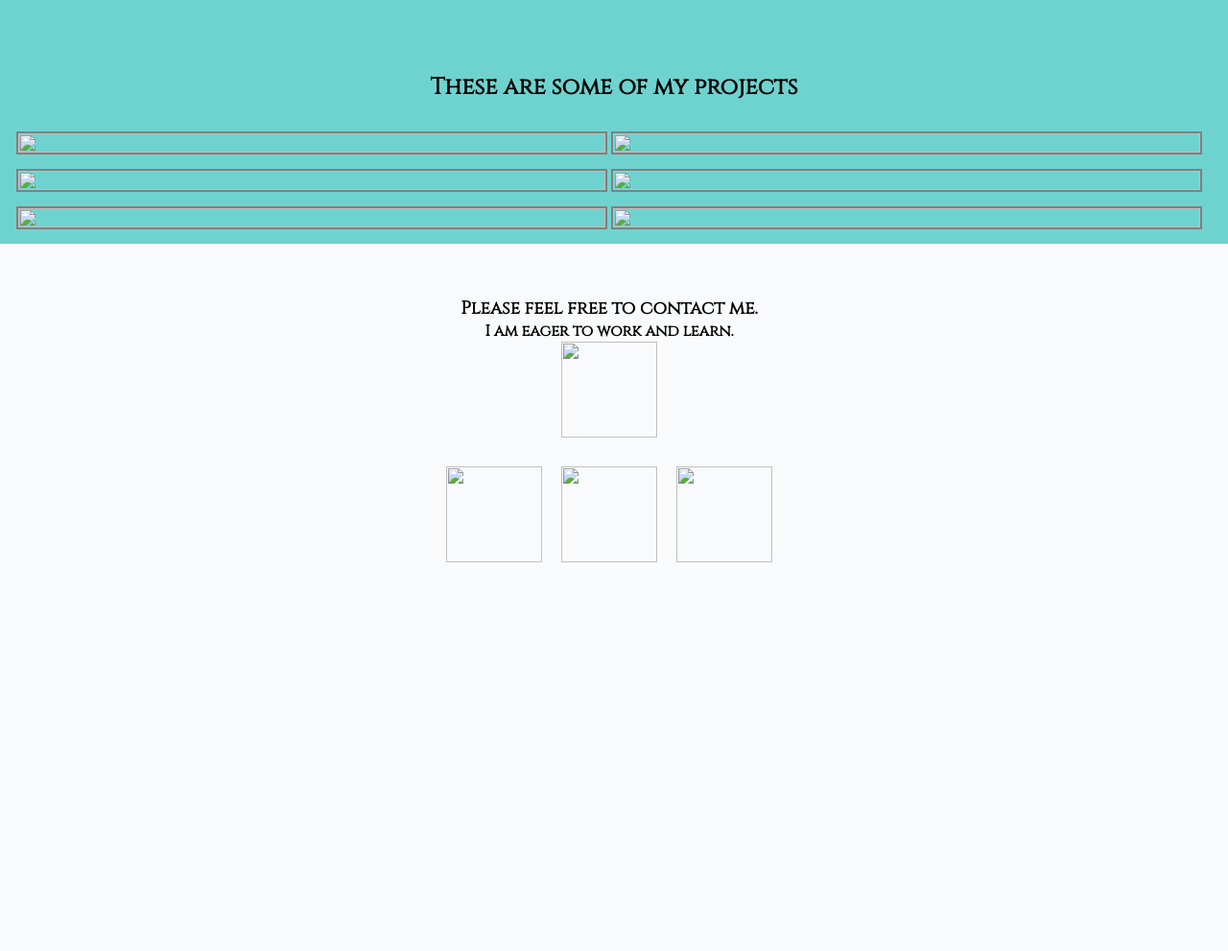
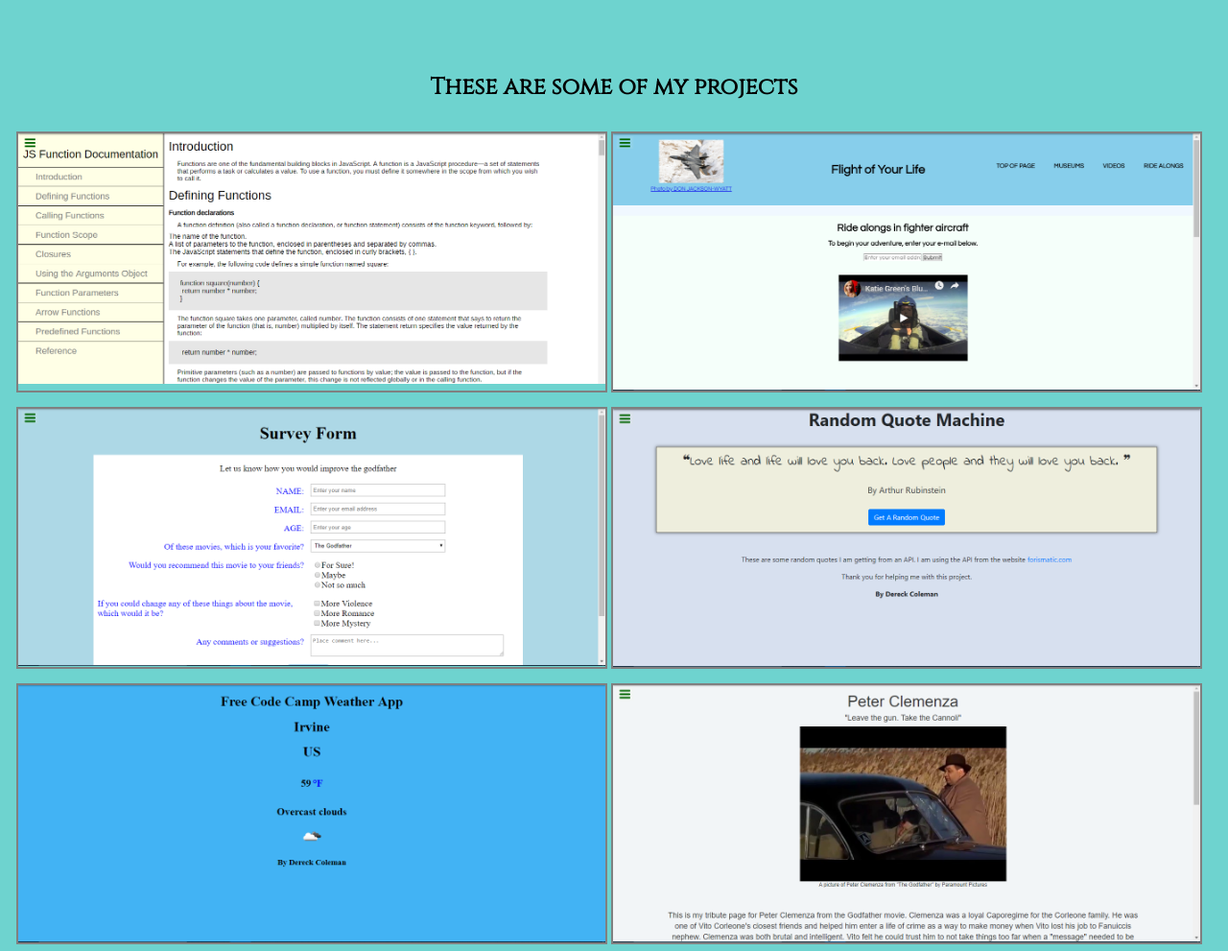
Before and after one commit to Dereck99/portfolio, a plain HTML site: page index.html in a window 1280 px wide. Shown: the part 820-1811 px from the top of the page at 96% size. Drawn offline with Linux system fonts and the light colour scheme; the site is published under a folder, as on GitHub Pages, so addresses that start at the root find nothing.

Commit message:
Changed image directory link

```diff
--- a/index.html
+++ b/index.html
@@ -19,19 +19,19 @@
       <p>Web designer & developer based in Irvine California.</p>
       <p>I love to learn and I try to improve my coding skills every day.</p>
     </div>
-      <img id="portrait" src="/images/dereckCropped.jpg">
+      <img id="portrait" src="images/dereckCropped.jpg">
   </section>
 
   <section id="projects">
     <a class="anchor" id="projectsHeadingAnchor"></a>
     <h1 id="projectsHeading">These are some of my projects</h1>
     <div id="outerProjectContainer">
-      <div class="project-tile"><a href="/techDocumentation/index.html" target="blank"><img class="projectThumbs" src="/images/techdocthumb.PNG"></a></div>
-      <div class="project-tile"><a href="/productLanding/index.html" target="blank"><img class="projectThumbs" src="/images/productLandingThumb.PNG"></a></div>
-      <div class="project-tile"><a href="/surveyForm/index.html" target="blank"><img class="projectThumbs" src="/images/surveyFormThumb.PNG"></a></div>
-      <div class="project-tile"><a href="/randomQuote/index.html" target="blank"><img class="projectThumbs" src="/images/randomQuoteThumb.PNG"></a></div>
-      <div class="project-tile"><a href="/weatherApp/index.html" target="blank"><img class="projectThumbs" src="/images/weatherAppThumb.PNG"></a></div>
-      <div class="project-tile"><a href="/tributePage/index.html" target="blank"><img class="projectThumbs" src="/images/tributePageThumb.PNG"></a></div>
+      <div class="project-tile"><a href="/techDocumentation/index.html" target="blank"><img class="projectThumbs" src="images/techdocthumb.PNG"></a></div>
+      <div class="project-tile"><a href="/productLanding/index.html" target="blank"><img class="projectThumbs" src="images/productLandingThumb.PNG"></a></div>
+      <div class="project-tile"><a href="/surveyForm/index.html" target="blank"><img class="projectThumbs" src="images/surveyFormThumb.PNG"></a></div>
+      <div class="project-tile"><a href="/randomQuote/index.html" target="blank"><img class="projectThumbs" src="images/randomQuoteThumb.PNG"></a></div>
+      <div class="project-tile"><a href="/weatherApp/index.html" target="blank"><img class="projectThumbs" src="images/weatherAppThumb.PNG"></a></div>
+      <div class="project-tile"><a href="/tributePage/index.html" target="blank"><img class="projectThumbs" src="images/tributePageThumb.PNG"></a></div>
     </div>
   </section>
 
@@ -39,18 +39,18 @@
     <a class="anchor" id="contactAnchor"></a>
     <h3 id="contactHeader">Please feel free to contact me.</h3>
     <h4>I am eager to work and learn.</h4>
-    <a href="mailto:derecklc@gmail.com" target="blank"><img class="socialIcons" src="/images/icons8-gmail-filled-100.png"></img>
+    <a href="mailto:derecklc@gmail.com" target="blank"><img class="socialIcons" src="images/icons8-gmail-filled-100.png"></img>
     </a>
     <ul id="followLinks">
-      <li><a href="https://twitter.com/dereckcoleman" target="blank"><img class="socialIcons" src="/images/icons8-twitter-96.png"></img></a>
+      <li><a href="https://twitter.com/dereckcoleman" target="blank"><img class="socialIcons" src="images/icons8-twitter-96.png"></img></a>
       </li>
       <li><a id="profile-link" href="https://github.com/Dereck99" target="_blank">
-        <img  class="socialIcons" src="/images/GitHub_Logo.png"></img>
+        <img  class="socialIcons" src="images/GitHub_Logo.png"></img>
       </a>
     </li>
     <li>
       <a href="https://www.freecodecamp.org/dereck99" target="blank">
-        <img class="socialIcons" src="/images/curriculum-diagram-full.jpg"></img>
+        <img class="socialIcons" src="images/curriculum-diagram-full.jpg"></img>
       </a>
     </li>
     </ul>
```
